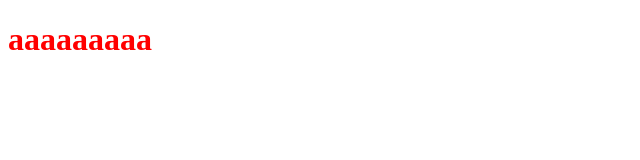
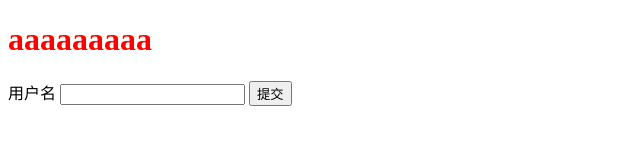
Before and after one commit to J-h125/node-server-2, a website: page public/index.html in a window 1280 px wide. Shown: the whole page, without its empty margins (0-640 px from the left). Drawn offline with Linux system fonts and the light colour scheme.

Commit message:
处理非GET请求

```diff
--- a/public/index.html
+++ b/public/index.html
@@ -12,6 +12,10 @@
 <body>
 
 <h1>aaaaaaaaa</h1>
+<form action="/form" method="post" autocomplete="off">
+    <label for="">用户名 <input type="text" name="username"></label>
+    <button type="submit">提交</button>
+</form>
 <script src="main.js"></script>
 </body>
 </html>
```
Also changed, not shown: index.ts (+7 -0 lines).
